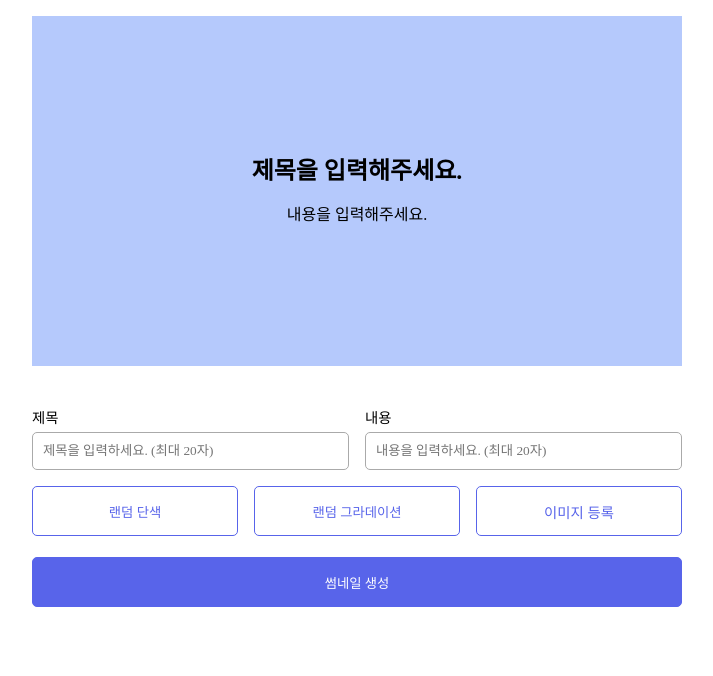
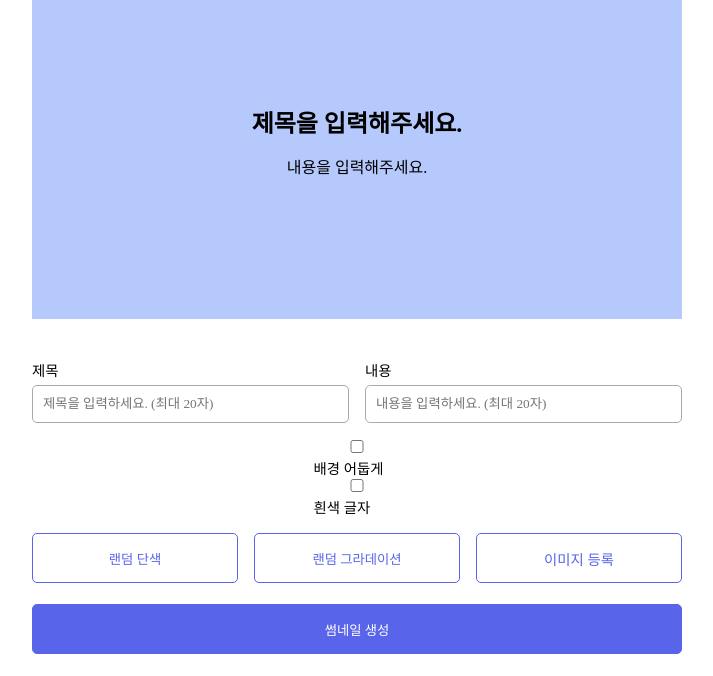
Before and after one commit to ReturnReason/ThumbnailGenerator, a website with bundled scripts: page index.html in a window 1280 px wide. Shown: the part 124-800 px from the top of the page, without its empty margins (283-996 px from the left). Built offline with nearby package versions, Linux system fonts and the light colour scheme; a web font is replaced by a local one.

Commit message:
feat: 체크박스 요소 추가

```diff
--- a/index.html
+++ b/index.html
@@ -43,6 +43,17 @@
         </div>
       </div>
 
+      <div class="options">
+        <div class="option darken">
+          <input type="checkbox" id="darken" />
+          <label for="darken">배경 어둡게</label>
+        </div>
+        <div class="option">
+          <input type="checkbox" id="white-text" />
+          <label for="white-text">흰색 글자</label>
+        </div>
+      </div>
+
       <div class="setting">
         <div class="setting-bg-btn-wrapper">
           <div class="bg-pick" id="random-bg-color">
```
